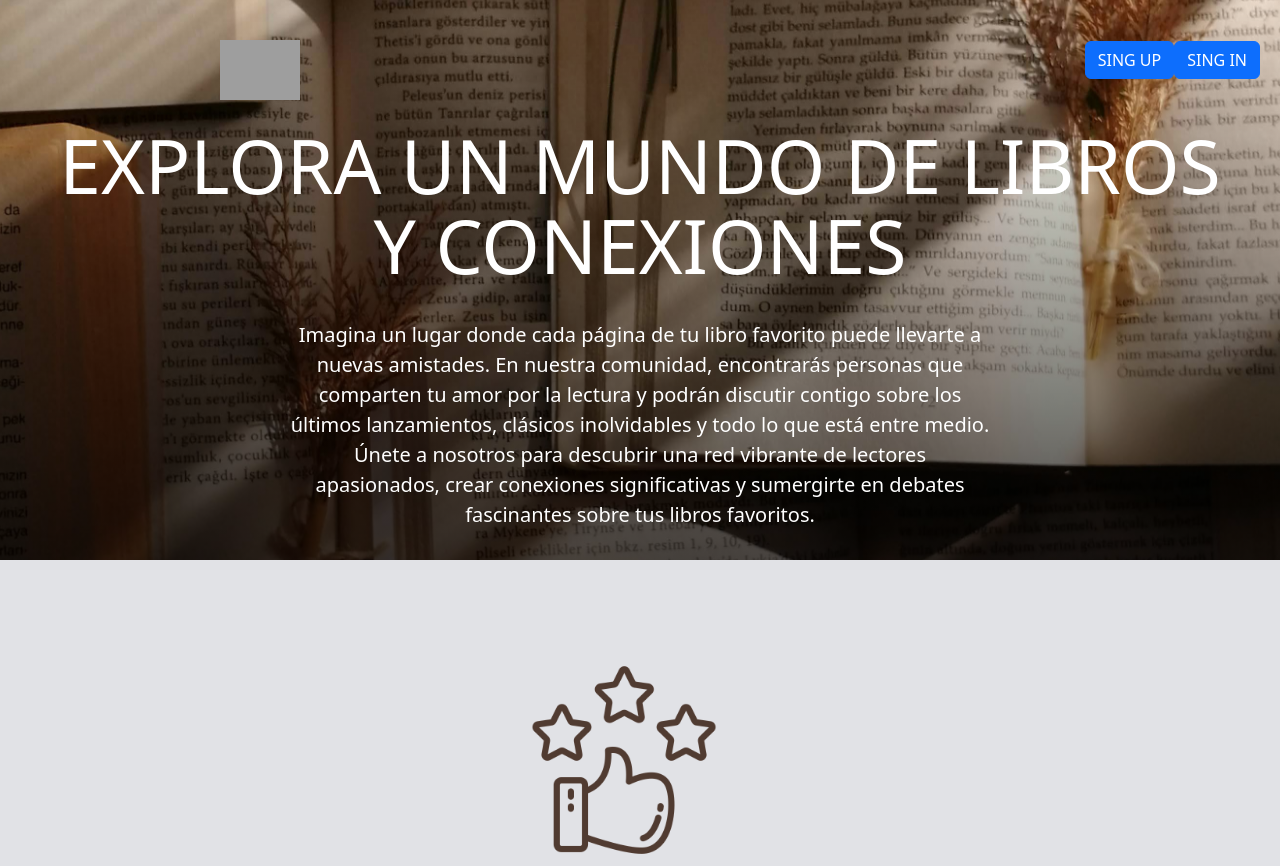
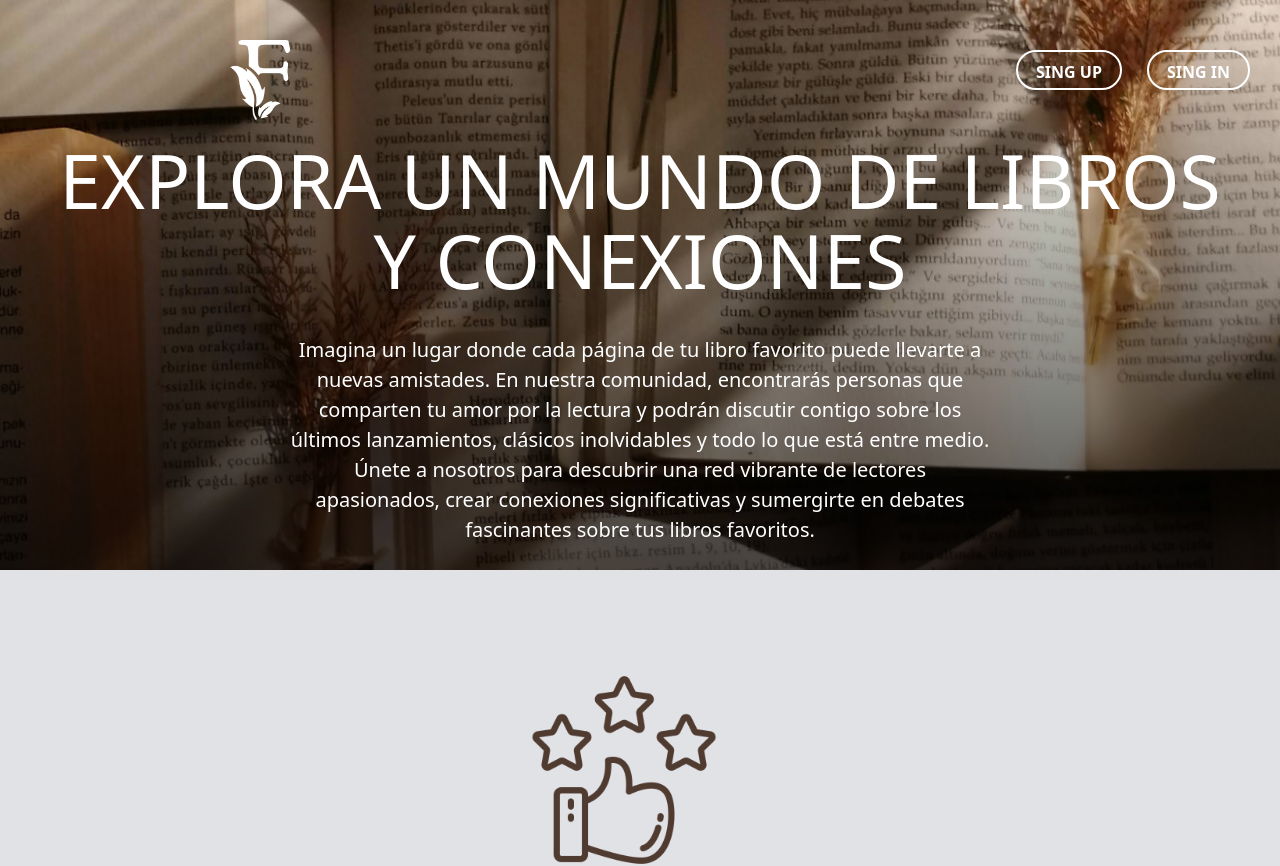
Before and after one commit to Catacar2006/ProyectoFolira, a React (Create React App) app: page / in a window 1280 px wide. Shown: the top 866 px of the page. Built offline with nearby package versions, Linux system fonts and the light colour scheme; grey boxes are pictures that could not be loaded.

Commit message:
se cambiaron cosas y se subio algo nuevo

```diff
--- a/src/components/layout/LoginModal.js
+++ b/src/components/layout/LoginModal.js
@@ -9,7 +9,7 @@ function LoginModal() {
 
   return (
     <>
-      <button type="button" className="btn btn-primary" onClick={openModal}>
+      <button type="button" className="btn-sing-in-index" onClick={openModal}>
         SING IN
       </button>
 
--- a/src/components/layout/RegisterModal.js
+++ b/src/components/layout/RegisterModal.js
@@ -9,7 +9,7 @@ function RegisterModal() {
 
   return (
     <>
-      <button type="button" className="btn btn-primary" onClick={openModal}>
+      <button type="button" className="btn-sing-up-index" onClick={openModal}>
         SING UP
       </button>
 
```
Also changed, not shown: src/static/img/Logo-White.jpeg (deleted), src/static/img/folira-logo-blanco.png (added).
